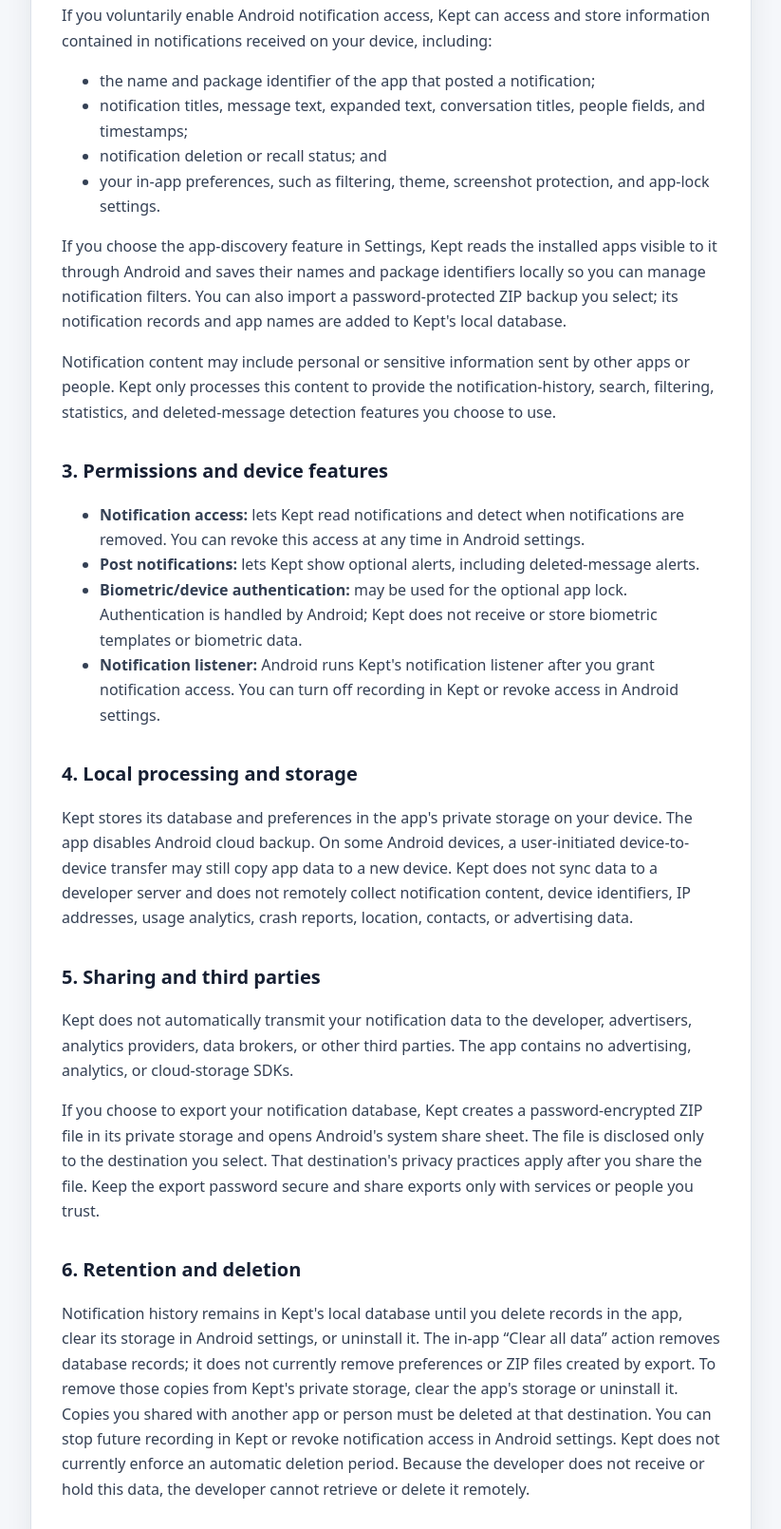
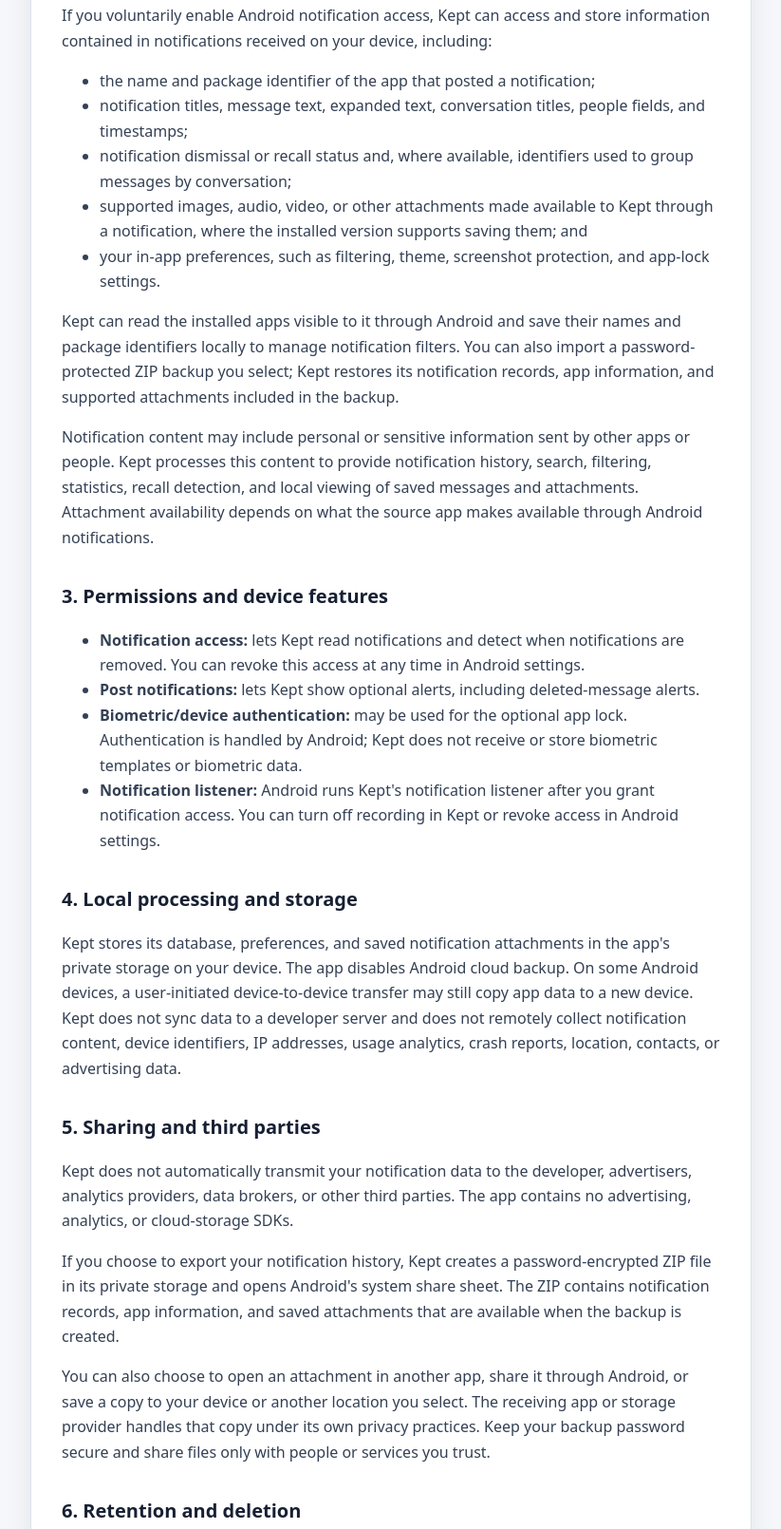
Before and after one commit to Longdabo/kept-privacy-policy, a plain HTML site: page index.html in a window 1280 px wide. Shown: the part 561-2171 px from the top of the page at 95% size, without its empty margins (228-1051 px from the left). Drawn offline with Linux system fonts and the light colour scheme.

Commit message:
Update Kept notification attachment privacy disclosures

```diff
--- a/index.html
+++ b/index.html
@@ -30,7 +30,7 @@
   <main>
     <article>
       <h1>Privacy Policy for Kept</h1>
-      <p class="meta">Effective date: September 19, 2026 · Last updated: September 23, 2026</p>
+      <p class="meta">Effective date: September 19, 2026 · Last updated: November 21, 2026</p>
 
       <p class="summary"><strong>Privacy summary:</strong> Kept processes notification history on your Android device. The developer does not receive, upload, sell, or share your notification data. Kept contains no advertising or analytics SDKs and does not operate a backend server.</p>
 
@@ -42,11 +42,12 @@
       <ul>
         <li>the name and package identifier of the app that posted a notification;</li>
         <li>notification titles, message text, expanded text, conversation titles, people fields, and timestamps;</li>
-        <li>notification deletion or recall status; and</li>
+        <li>notification dismissal or recall status and, where available, identifiers used to group messages by conversation;</li>
+        <li>supported images, audio, video, or other attachments made available to Kept through a notification, where the installed version supports saving them; and</li>
         <li>your in-app preferences, such as filtering, theme, screenshot protection, and app-lock settings.</li>
       </ul>
-      <p>If you choose the app-discovery feature in Settings, Kept reads the installed apps visible to it through Android and saves their names and package identifiers locally so you can manage notification filters. You can also import a password-protected ZIP backup you select; its notification records and app names are added to Kept's local database.</p>
-      <p>Notification content may include personal or sensitive information sent by other apps or people. Kept only processes this content to provide the notification-history, search, filtering, statistics, and deleted-message detection features you choose to use.</p>
+      <p>Kept can read the installed apps visible to it through Android and save their names and package identifiers locally to manage notification filters. You can also import a password-protected ZIP backup you select; Kept restores its notification records, app information, and supported attachments included in the backup.</p>
+      <p>Notification content may include personal or sensitive information sent by other apps or people. Kept processes this content to provide notification history, search, filtering, statistics, recall detection, and local viewing of saved messages and attachments. Attachment availability depends on what the source app makes available through Android notifications.</p>
 
       <h2>3. Permissions and device features</h2>
       <ul>
@@ -57,14 +58,16 @@
       </ul>
 
       <h2>4. Local processing and storage</h2>
-      <p>Kept stores its database and preferences in the app's private storage on your device. The app disables Android cloud backup. On some Android devices, a user-initiated device-to-device transfer may still copy app data to a new device. Kept does not sync data to a developer server and does not remotely collect notification content, device identifiers, IP addresses, usage analytics, crash reports, location, contacts, or advertising data.</p>
+      <p>Kept stores its database, preferences, and saved notification attachments in the app's private storage on your device. The app disables Android cloud backup. On some Android devices, a user-initiated device-to-device transfer may still copy app data to a new device. Kept does not sync data to a developer server and does not remotely collect notification content, device identifiers, IP addresses, usage analytics, crash reports, location, contacts, or advertising data.</p>
 
       <h2>5. Sharing and third parties</h2>
       <p>Kept does not automatically transmit your notification data to the developer, advertisers, analytics providers, data brokers, or other third parties. The app contains no advertising, analytics, or cloud-storage SDKs.</p>
-      <p>If you choose to export your notification database, Kept creates a password-encrypted ZIP file in its private storage and opens Android's system share sheet. The file is disclosed only to the destination you select. That destination's privacy practices apply after you share the file. Keep the export password secure and share exports only with services or people you trust.</p>
+      <p>If you choose to export your notification history, Kept creates a password-encrypted ZIP file in its private storage and opens Android's system share sheet. The ZIP contains notification records, app information, and saved attachments that are available when the backup is created.</p>
+      <p>You can also choose to open an attachment in another app, share it through Android, or save a copy to your device or another location you select. The receiving app or storage provider handles that copy under its own privacy practices. Keep your backup password secure and share files only with people or services you trust.</p>
 
       <h2>6. Retention and deletion</h2>
-      <p>Notification history remains in Kept's local database until you delete records in the app, clear its storage in Android settings, or uninstall it. The in-app “Clear all data” action removes database records; it does not currently remove preferences or ZIP files created by export. To remove those copies from Kept's private storage, clear the app's storage or uninstall it. Copies you shared with another app or person must be deleted at that destination. You can stop future recording in Kept or revoke notification access in Android settings. Kept does not currently enforce an automatic deletion period. Because the developer does not receive or hold this data, the developer cannot retrieve or delete it remotely.</p>
+      <p>Kept checks for expired notification records when it starts. The default retention period is 30 days, and a preference already saved on your device can affect how long records are kept. You can also delete individual records or clear the history in the app. When records are deleted, Kept attempts to remove associated attachments from its private storage.</p>
+      <p>The in-app “Clear all data” action removes database records and attempts to remove their attachments. Preferences and previously created ZIP backups can remain in Kept's private storage until you clear its storage in Android settings or uninstall it. Copies saved or shared outside Kept must be deleted separately at their destination. You can stop future recording in Kept or revoke notification access in Android settings. The developer cannot retrieve or delete the records remotely.</p>
 
       <h2>7. Security</h2>
       <p>Kept uses Android app-private storage, disables Android cloud backup, and offers optional device authentication and screenshot blocking. User-initiated exports are protected with AES ZIP encryption. No method of storage is completely secure, so you should protect access to your device and exported files.</p>
```
